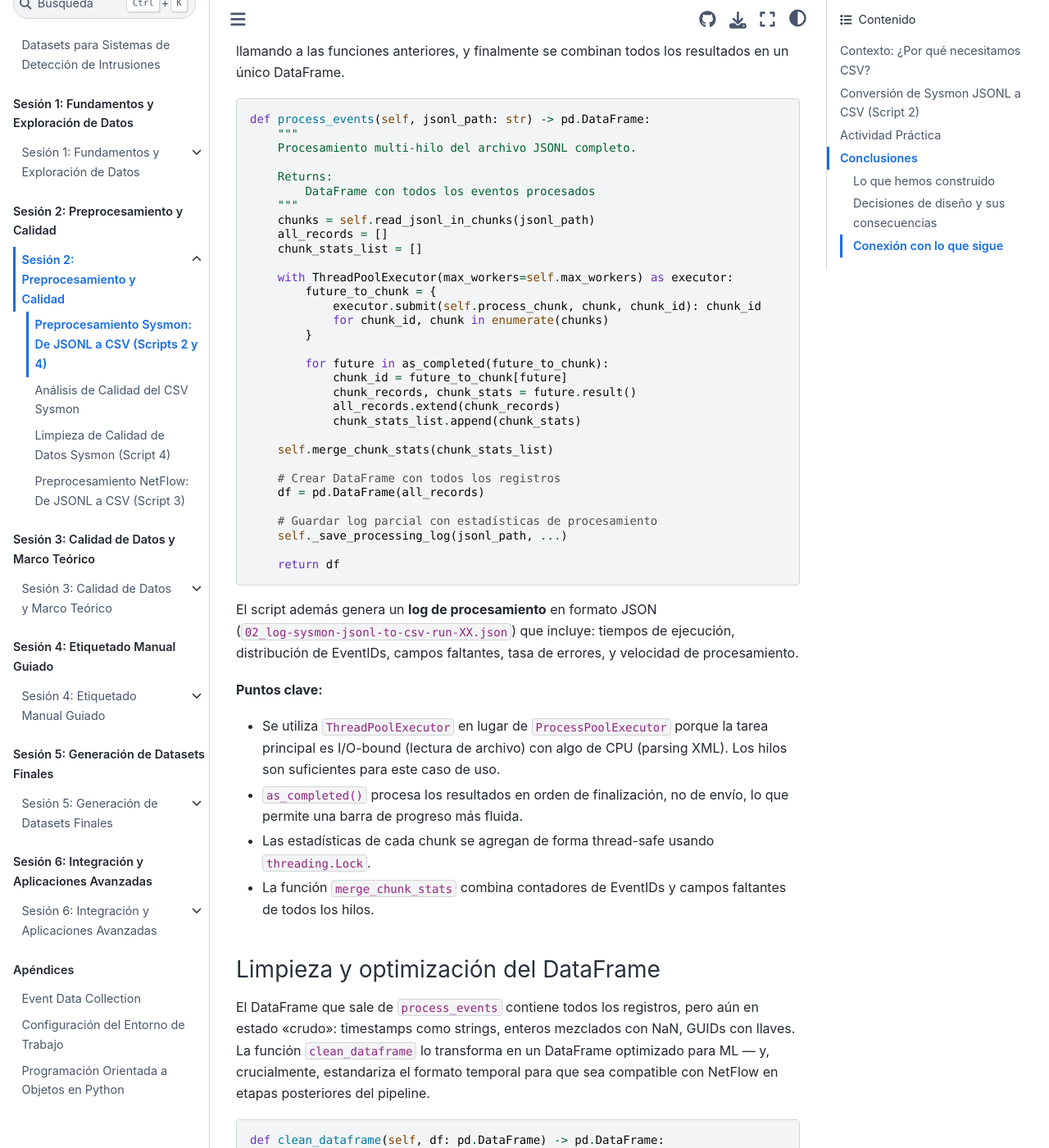
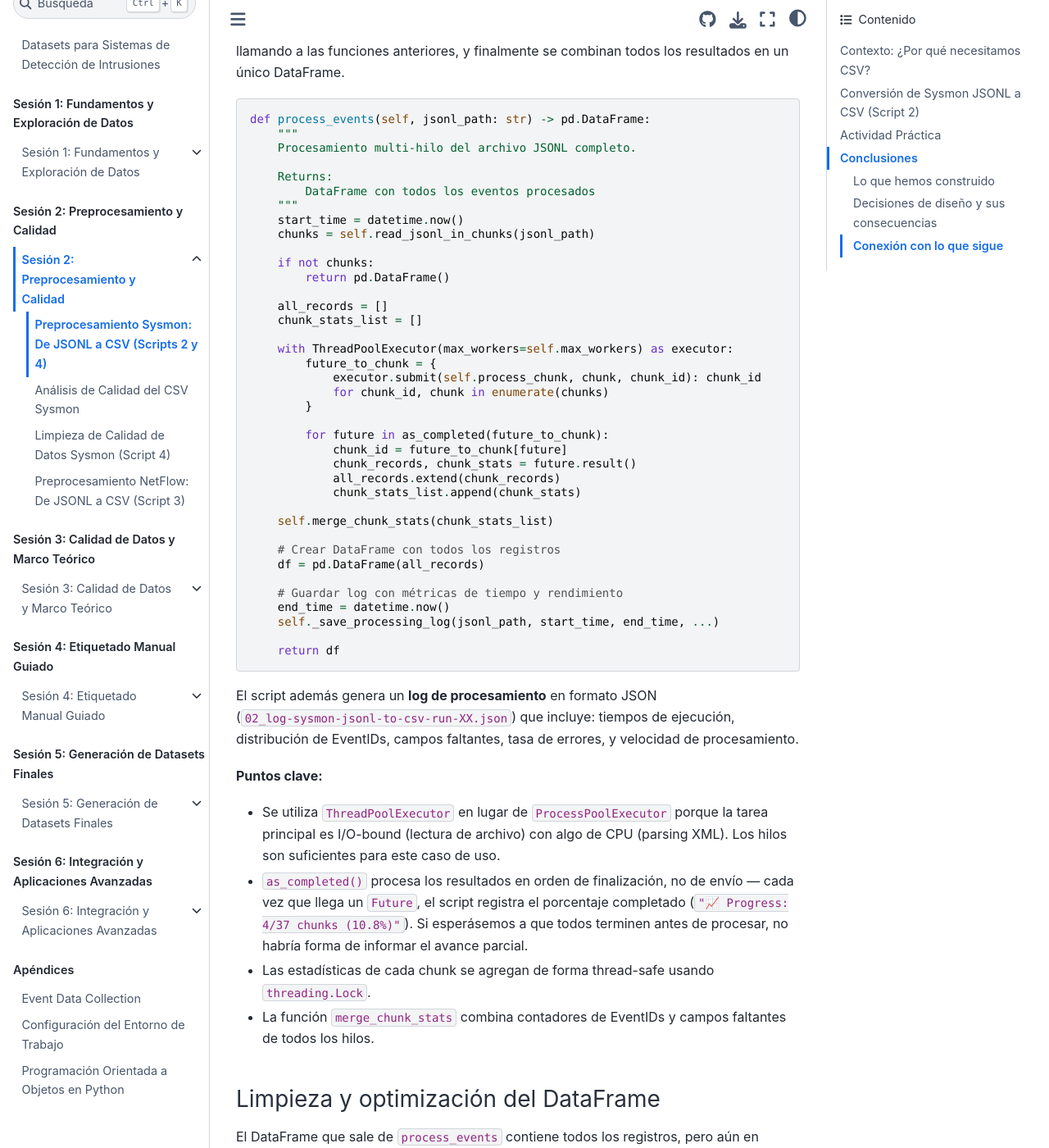
Before and after one commit to ollerenac/curso2026, a Jupyter Book: the page built from sesion-2/7-preprocesamiento-sysmon.md, in a window 1280 px wide and 1400 px high, scrolled down 15793 px. Shown: the whole window at 82% size. Built offline with Jupyter Book 1.0.4 settings and Sphinx 7.4.7 and the Sphinx Book theme 1.1.4, drawn with Linux system fonts in a browser that asks for light colours.

Commit message:
fix(sesion-2): align process_events with script — add start_time, empty chunks guard, correct as_completed bullet

````diff
--- a/sesion-2/7-preprocesamiento-sysmon.md
+++ b/sesion-2/7-preprocesamiento-sysmon.md
@@ -814,7 +814,12 @@ def process_events(self, jsonl_path: str) -> pd.DataFrame:
     Returns:
         DataFrame con todos los eventos procesados
     """
+    start_time = datetime.now()
     chunks = self.read_jsonl_in_chunks(jsonl_path)
+
+    if not chunks:
+        return pd.DataFrame()
+
     all_records = []
     chunk_stats_list = []
 
@@ -835,8 +840,9 @@ def process_events(self, jsonl_path: str) -> pd.DataFrame:
     # Crear DataFrame con todos los registros
     df = pd.DataFrame(all_records)
 
-    # Guardar log parcial con estadísticas de procesamiento
-    self._save_processing_log(jsonl_path, ...)
+    # Guardar log con métricas de tiempo y rendimiento
+    end_time = datetime.now()
+    self._save_processing_log(jsonl_path, start_time, end_time, ...)
 
     return df
 ```
@@ -845,7 +851,7 @@ El script además genera un **log de procesamiento** en formato JSON (`02_log-sy
 
 **Puntos clave:**
 - Se utiliza `ThreadPoolExecutor` en lugar de `ProcessPoolExecutor` porque la tarea principal es I/O-bound (lectura de archivo) con algo de CPU (parsing XML). Los hilos son suficientes para este caso de uso.
-- `as_completed()` procesa los resultados en orden de finalización, no de envío, lo que permite una barra de progreso más fluida.
+- `as_completed()` procesa los resultados en orden de finalización, no de envío — cada vez que llega un `Future`, el script registra el porcentaje completado (`"📈 Progress: 4/37 chunks (10.8%)"`). Si esperásemos a que todos terminen antes de procesar, no habría forma de informar el avance parcial.
 - Las estadísticas de cada chunk se agregan de forma thread-safe usando `threading.Lock`.
 - La función `merge_chunk_stats` combina contadores de EventIDs y campos faltantes de todos los hilos.
 
````
